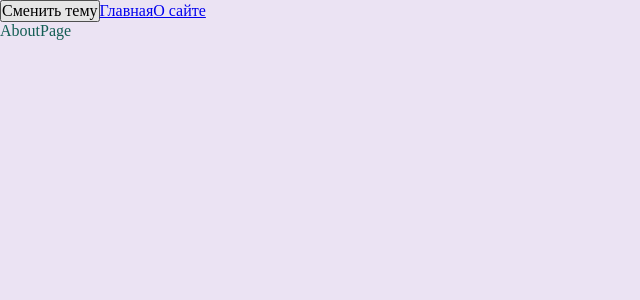
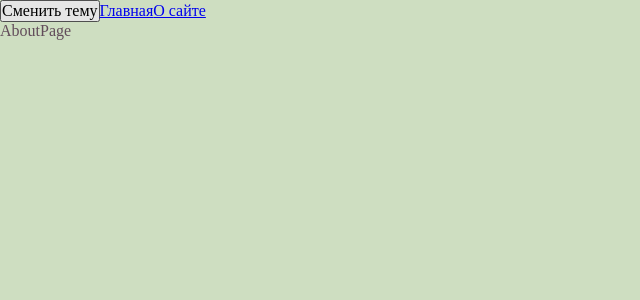
Before and after one commit to octo-s/literate-octo-doodle, a React app: page /about in a window 1280 px wide. Shown: the top 300 px of the page, without its empty margins (0-640 px from the left). Built offline with nearby package versions, Linux system fonts and the light colour scheme.

Commit message:
fix colors

```diff
--- a/src/app/styles/themes/dark.scss
+++ b/src/app/styles/themes/dark.scss
@@ -1,5 +1,5 @@
 .app.dark {
-  --bg-color: #63308e;
-  --primary-color: #e1b8d7;
-  --secondary-color: #46d3bf;
+  --bg-color: #624c5a;
+  --primary-color: #d1f0b1;
+  --secondary-color: #92b4a7;
 }
--- a/src/app/styles/themes/normal.scss
+++ b/src/app/styles/themes/normal.scss
@@ -1,5 +1,5 @@
 .app.normal {
-  --bg-color: #ebe3f3;
-  --primary-color: #135e54;
-  --secondary-color: #13413a;
+  --bg-color: #cedec1;
+  --primary-color: #624c5a;
+  --secondary-color: #8c8a93;
 }
```
